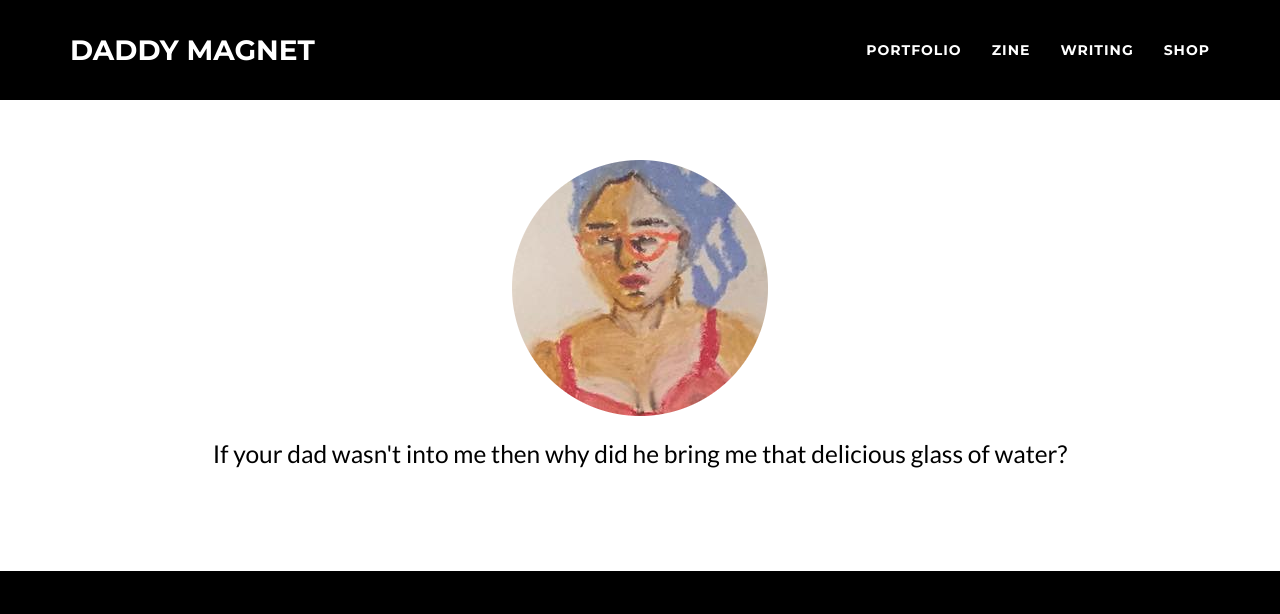
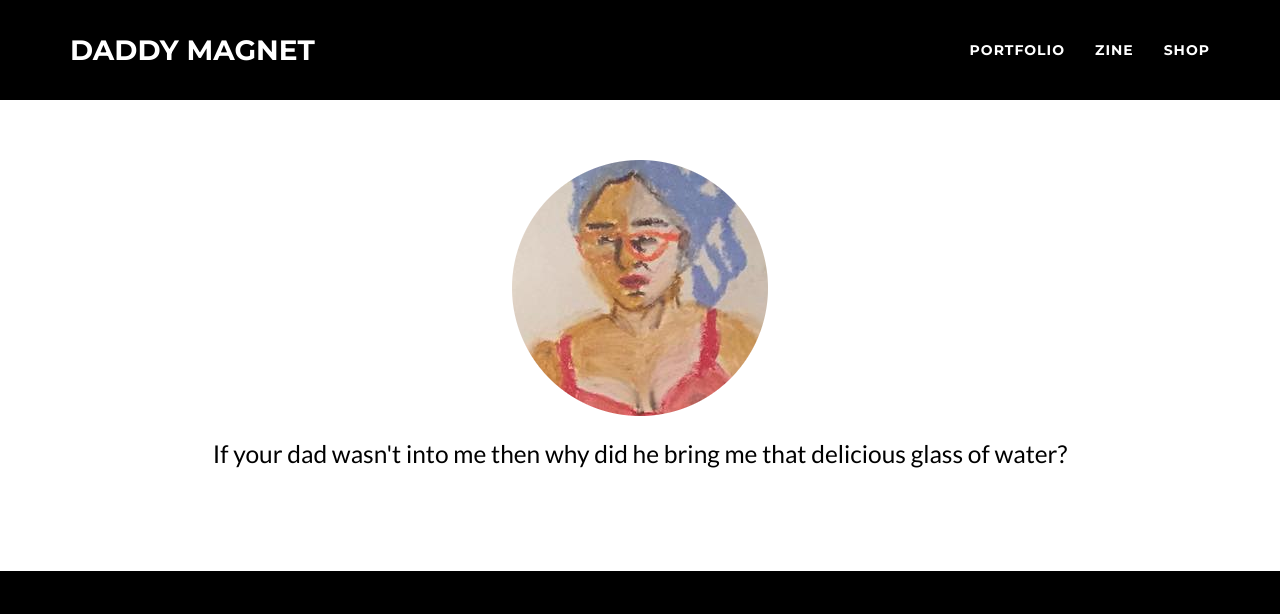
Before and after one commit to thomshutt/daddymagnet, a website: page index.html in a window 1280 px wide. Shown: the top 614 px of the page. Drawn offline with nearby package versions, Linux system fonts and the light colour scheme.

Commit message:
Removed links to writing

```diff
--- a/index.html
+++ b/index.html
@@ -56,9 +56,9 @@
                     <li class="page-scroll">
                         <a href="/zine">Zine</a>
                     </li>
-                    <li class="page-scroll">
+                    <!-- li class="page-scroll">
                         <a href="/writing">Writing</a>
-                    </li>
+                    </li -->
                     <li class="page-scroll">
                         <a href="/shop">Shop</a>
                     </li>
```
Also changed, not shown: portfolio/index.html (+2 -2 lines), zine/index.html (+2 -2 lines).
